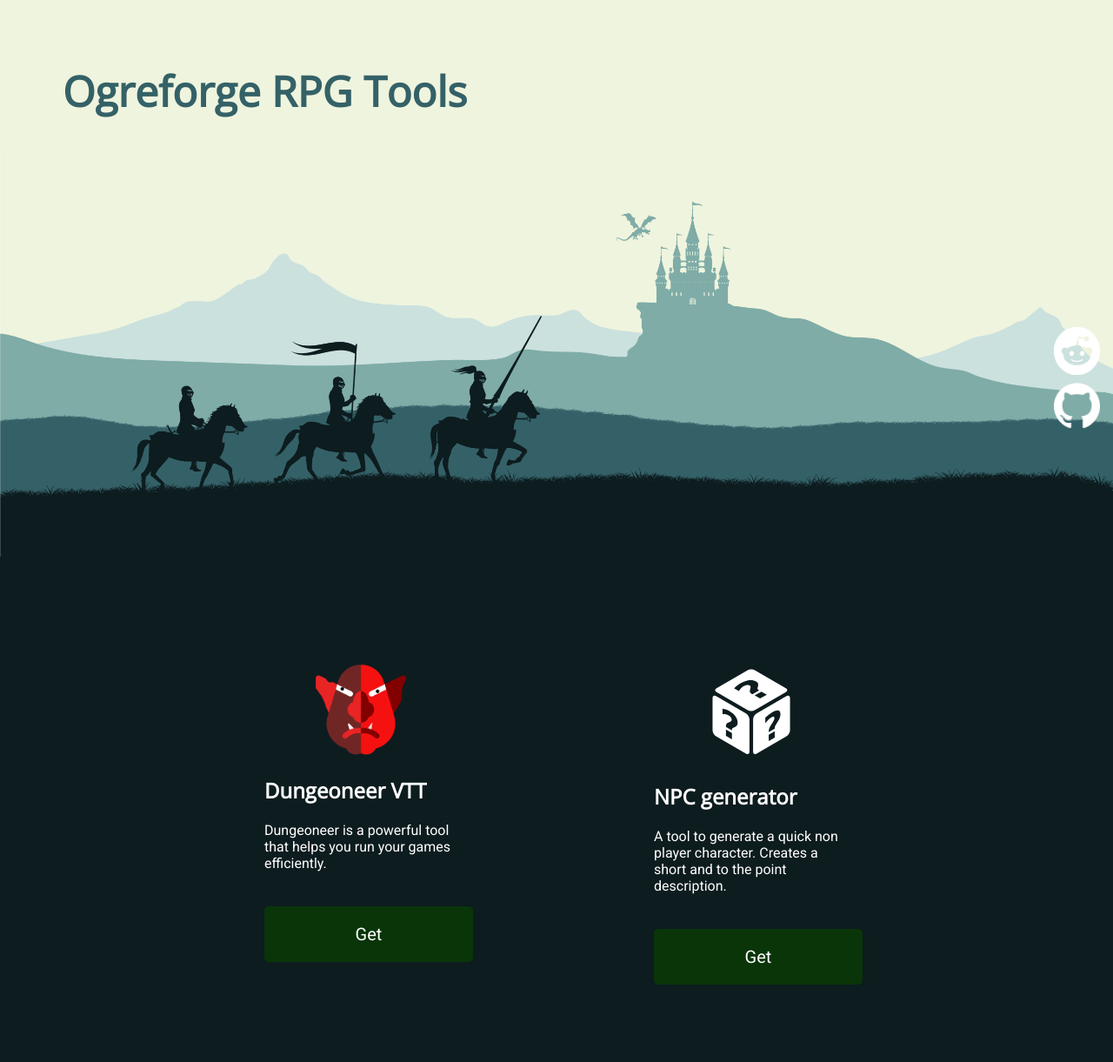
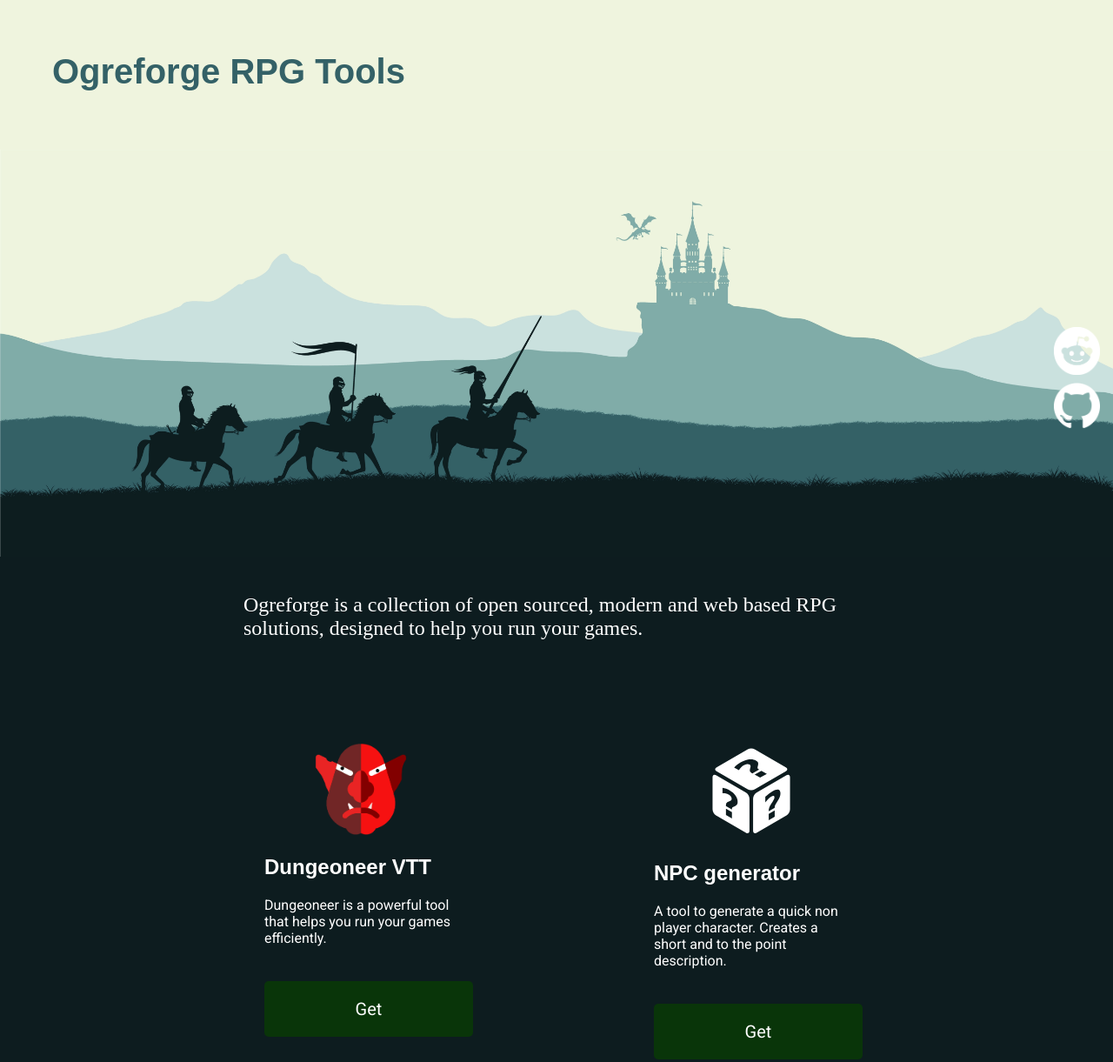
Before and after one commit to Durtur/Durtur.github.io, a plain HTML site: page index.html in a window 1280 px wide. Shown: the whole page at 87% size. Drawn offline with nearby package versions, Linux system fonts and the light colour scheme; a web font is replaced by a local one.

Commit message:
add subtext

```diff
--- a/index.html
+++ b/index.html
@@ -6,9 +6,9 @@
     <meta charset="UTF-8">
     <meta name="viewport" content="width=device-width, initial-scale=1">
     <meta name="author" content="Durtur">
-    <meta name="description" content="DM tools, GM resources">
+    <meta name="description" content="Modern and open sourced RPG tools for your games.  A virtual tabletop, NPC generator, dice rollers and more.">
     <meta property="og:title" content="Ogreforge RPG software">
-    <meta property="og:description" content="Resouces for RPG game masters.">
+    <meta property="og:description" content="Modern and open sourced RPG tools for your games.  A virtual tabletop, NPC generator, dice rollers and more.">
     <meta property="og:image" content="./img/ogimg.JPG">
 
     <meta property="og:site_name" content="Dungeoneer D&D Tool">
@@ -16,7 +16,10 @@
     <meta name="twitter:image:alt" content="Dungeoneer tool">
     <link rel="preconnect" href="https://fonts.googleapis.com">
     <link rel="preconnect" href="https://fonts.gstatic.com" crossorigin>
-    <link href="https://fonts.googleapis.com/css2?family=Open+Sans&family=Roboto&display=swap" rel="stylesheet">
+    <link href="https://fonts.googleapis.com/css2?family==Radio+Canada&family=Roboto&display=swap" rel="stylesheet">
+
+
+
     <link rel="icon" type="image/svg+xml" href="./img/gear-hammer.png">
     <link href="style.css" rel="stylesheet">
 
@@ -29,7 +32,9 @@
     </section>
     <main class="center">
         <section class="card  row space-around">
-
+            <article class = "sub_text fade_in">
+                Ogreforge is a collection of open sourced, modern and web based RPG solutions, designed to help you run your games.
+            </article>
             <article class="bullet_article">
                 <img class="bullet_img  center" src="icon.png" width="120">
                 <h2>Dungeoneer VTT</h2>
--- a/style.css
+++ b/style.css
@@ -1,12 +1,15 @@
 :root {
     --basic-font: 'Roboto', sans-serif;
-    --header-font: 'Open Sans', sans-serif;
+    --header-font: 'Radio canada', sans-serif;
 }
 
 video {
     /* override other styles to make responsive */
     width: 100% !important;
     height: auto !important;
+}
+html{
+    overflow-x:hidden;
 }
 
 h1, h2, h3, h4, h5 {
@@ -16,11 +19,13 @@
 p {
     font-family: var(--basic-font);
 }
-.sharebar{
+
+.sharebar {
 
 
     padding: 0.5em;
 }
+
 .link_base {
     width: 3.5em;
     height: 3.5em;
@@ -28,7 +33,7 @@
     display: block;
     background-size: 95%;
     margin: 0.25em;
-    margin-top:0.5em;
+    margin-top: 0.5em;
 }
 
 .reddit_link {
@@ -36,7 +41,7 @@
     background-image: url("img/link/reddit.png");
 }
 
-.github_link{
+.github_link {
     background-image: url("img/link/github.png");
 }
 
@@ -56,12 +61,15 @@
     background-repeat: no-repeat;
     background-size: contain;
 }
-.title_card h1{
+
+.title_card h1 {
     margin-bottom: 0.5em;
 }
-.title_card p{
-    margin:0;
+
+.title_card p {
+    margin: 0;
 }
+
 .title_card {
     position: absolute;
     /* background-color: rgba(0, 0, 0, 0.5); */
@@ -78,6 +86,7 @@
     .card {
         width: 100vw;
     }
+
     .sharebar {
         justify-content: center;
         display: flex;
@@ -90,53 +99,68 @@
         width: 70vw;
         max-width: 60em;
     }
+
     .sharebar {
         position: fixed;
         top: 45%;
         right: 0;
         border-top-left-radius: 5px;
-        border-bottom-left-radius:5px;
+        border-bottom-left-radius: 5px;
     }
 }
+
 .fade_in {
     animation: fadein 1.5s ease-in;
-  }
+}
 
-  @keyframes fadein {
+@keyframes fadein {
     0% {
-      opacity: 0;
+        opacity: 0;
     }
 
     100% {
-      opacity: 1;
+        opacity: 1;
     }
-  }
-a{
+}
+
+a {
     font-family: var(--basic-font);
 }
-.cover_header{
-    font-size:3em;
-   color:#346167;
-    padding:0.5em;
-    border-radius:5px;
-    margin-top:1em;
-    margin-left:1em;
-    height:1em;
+
+.cover_header {
+    font-size: 2.5em;
+    color: #346167;
+    padding: 0.5em;
+    border-radius: 5px;
+    margin-top: 1em;
+    margin-left: 1em;
+    height: 1em;
     text-align: center;
-    font-family:var(--header-font);
+    font-family: var(--header-font);
 }
+
+.sub_text {
+
+    font-size: 1.5em;
+    padding: 2em;
+    margin: auto;
+    margin-top: -3em;
+    width: 30em;
+    height: 4em;
+}
+
 .cover_img {
     height: 80vh;
-    width:100vw;
+    width: 100vw;
     margin: 0;
     display: flex;
-    background-size:contain;
-    background-color:#eff4de;
+    background-size: 100%;
+    background-color: #eff4de;
     background-repeat: no-repeat;
     background-position-x: center;
     background-position-y: 101%;
     padding: 0;
-    background-image: url(img/shutterstock_774097219.png);
+    background-image: url(img/shutterstock_774097219.webp);
 }
 
 .bullet_article {
@@ -204,8 +228,8 @@
 .download_button {
     background-color: #093509;
     margin-top: 2em !important;
-    width:10em;
-    text-align:center;
+    width: 10em;
+    text-align: center;
     border-radius: 5px;
     padding: 1em;
     font-size: 1.25em;
```
Also changed, not shown: img/shutterstock_774097219.webp (added).
